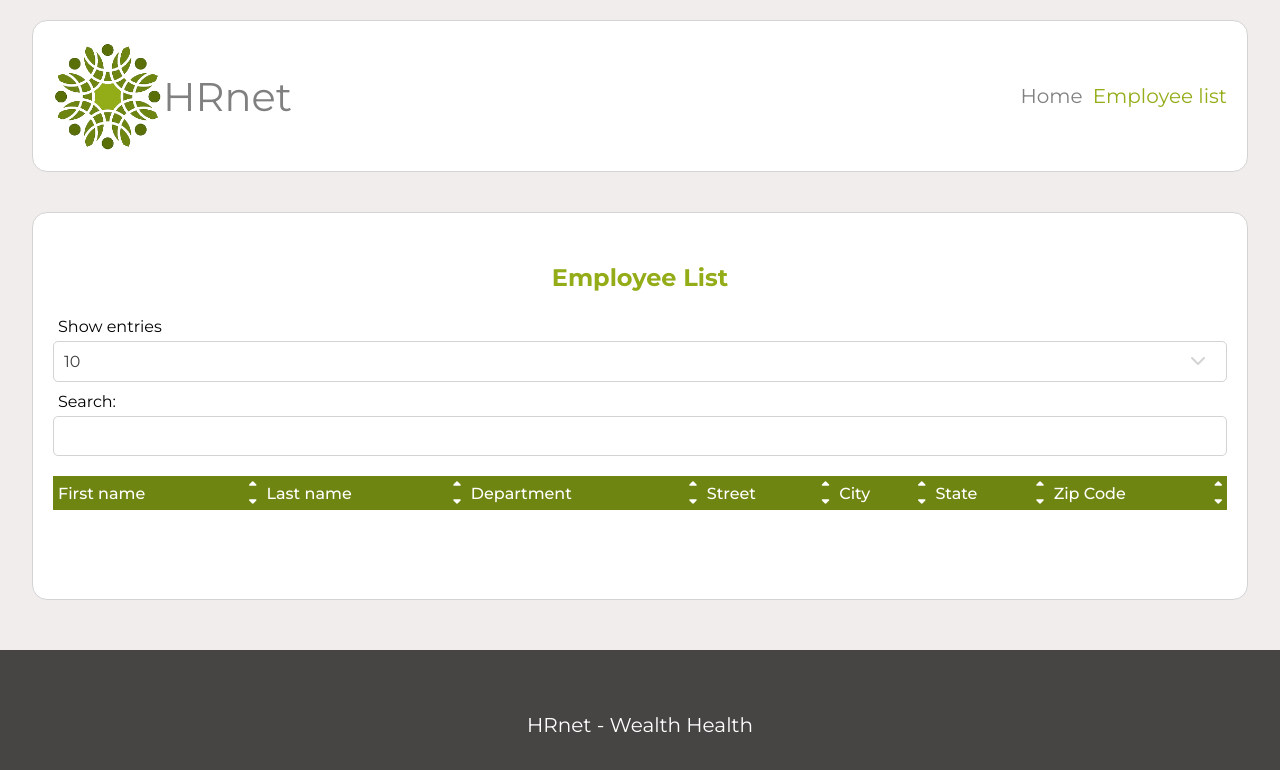
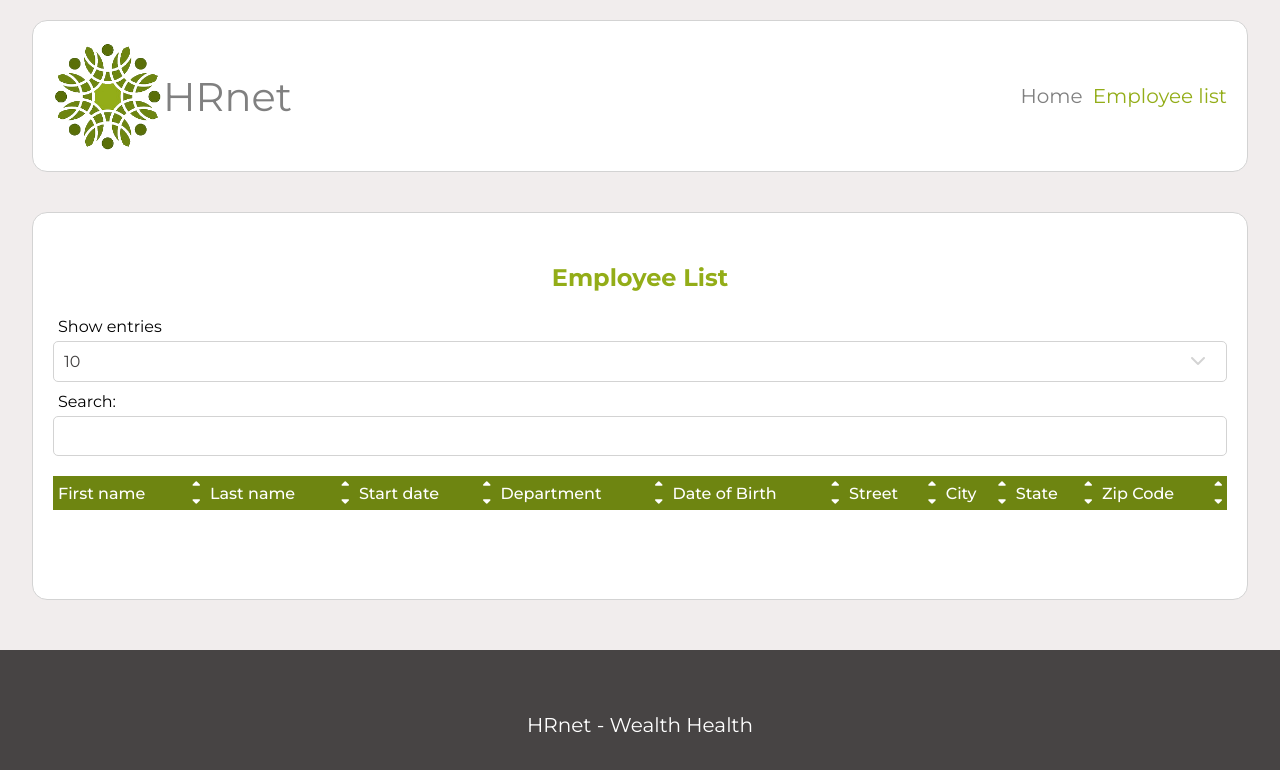
Before and after one commit to jbbrejon/openclassrooms-da-p14, a React (Vite) app: page /employee-list in a window 1280 px wide. Shown: the top 770 px of the page. Built offline with nearby package versions, Linux system fonts and the light colour scheme.

Commit message:
:construction: Add headers for dateOfBirth and startDate

```diff
--- a/src/components/TableEmployees/TableEmployees.jsx
+++ b/src/components/TableEmployees/TableEmployees.jsx
@@ -79,7 +79,9 @@ function TableEmployees() {
     const th = [
         { name: "First name", id: "firstName" },
         { name: "Last name", id: "lastName" },
+        { name: "Start date", id: "startDate" },
         { name: "Department", id: "department" },
+        { name: "Date of Birth", id: "dateOfBirth" },
         { name: "Street", id: "street" },
         { name: "City", id: "city" },
         { name: "State", id: "state" },
@@ -106,7 +108,9 @@ function TableEmployees() {
         <tr className={styles.tr} key={employee.id}>
             <td className={styles.td}>{employee.firstName}</td>
             <td className={styles.td}>{employee.lastName}</td>
+            <td className={styles.td}>{employee.startDate}</td>
             <td className={styles.td}>{employee.department}</td>
+            <td className={styles.td}>{employee.dateOfBirth}</td>
             <td className={styles.td}>{employee.street}</td>
             <td className={styles.td}>{employee.city}</td>
             <td className={styles.td}>{employee.state}</td>
```
